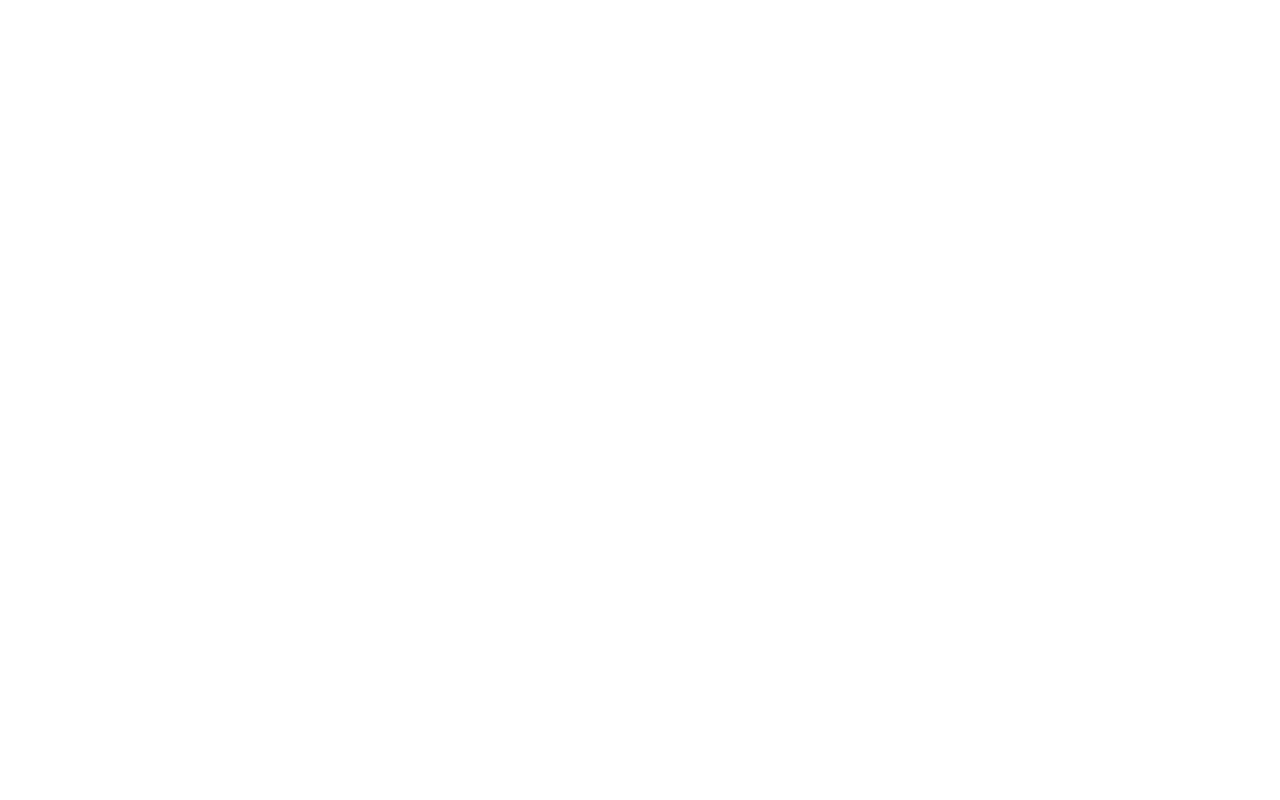
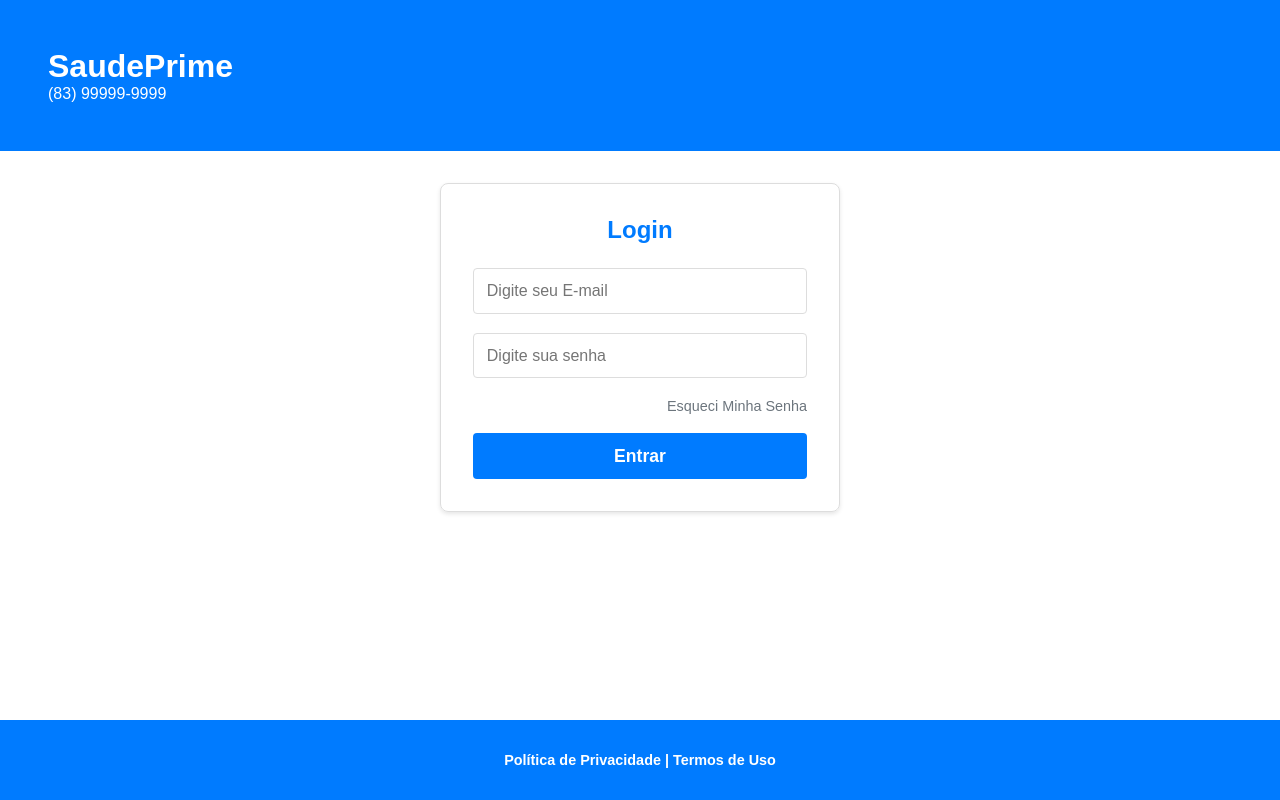
Before and after one commit to Projeto-Integrado-3/SistemaAgendamentoConsultas---Front-End, a plain HTML site: page index.html in a window 1280 px wide. Drawn offline with Linux system fonts and the light colour scheme.

Commit message:
Iniciando a pagina de login

```diff
--- a/components/footer.html
+++ b/components/footer.html
@@ -0,0 +1,3 @@
+<footer>
+    <p>Política de Privacidade | Termos de Uso</p>
+  </footer>
--- a/components/header.html
+++ b/components/header.html
@@ -0,0 +1,4 @@
+<header>
+    <h1>SaudePrime</h1>
+    <p>(83) 99999-9999</p>
+  </header>
--- a/index.html
+++ b/index.html
@@ -3,9 +3,26 @@
 <head>
     <meta charset="UTF-8">
     <meta name="viewport" content="width=device-width, initial-scale=1.0">
-    <title>Sistema De Agendamento de Consultas</title>
+    <link rel="stylesheet" href="styles/global.css">
+    <link rel="stylesheet" href="styles/login.css">
+    <title>Saúde Prime - Login</title>
 </head>
 <body>
+    <div id="header-container"></div>
 
+    <main class="login-container">
+        <h2>Login</h2>
+        <form id="loginform">
+            <input type="email" placeholder="Digite seu E-mail" required>
+            <input type="password" placeholder="Digite sua senha">
+            <a href="pages/recuperacao.html">Esqueci Minha Senha</a>
+            <button type="submit">Entrar</button>
+        </form>
+    </main>
+
+    <div id="footer-container"></div>
+
+    <script src="scripts/navigation.js"></script>
+    <script src="scripts/auth.js"></script>
 </body>
 </html>
--- a/scripts/auth.js
+++ b/scripts/auth.js
@@ -0,0 +1,21 @@
+// Simula usuário padrão para teste
+const usuariosSimulados = [
+    { email: "joana@exemplo.com", senha: "123456" }
+  ];
+
+  document.getElementById("loginForm").addEventListener("submit", (e) => {
+    e.preventDefault();
+    const email = document.querySelector("input[type='email']").value;
+    const senha = document.querySelector("input[type='password']").value;
+
+    const usuarioValido = usuariosSimulados.find(
+      u => u.email === email && u.senha === senha
+    );
+
+    if (usuarioValido) {
+      localStorage.setItem("usuarioLogado", JSON.stringify(usuarioValido));
+      window.location.href = "pages/dashboard.html";
+    } else {
+      alert("Credenciais inválidas!");
+    }
+  });
--- a/scripts/navigation.js
+++ b/scripts/navigation.js
@@ -0,0 +1,12 @@
+// Carrega Header e Footer em todas as páginas
+window.addEventListener("DOMContentLoaded", () => {
+    // Carrega Header
+    fetch("../components/header.html")
+      .then(res => res.text())
+      .then(data => document.getElementById("header-container").innerHTML = data);
+
+    // Carrega Footer
+    fetch("../components/footer.html")
+      .then(res => res.text())
+      .then(data => document.getElementById("footer-container").innerHTML = data);
+  });
--- a/styles/global.css
+++ b/styles/global.css
@@ -0,0 +1,42 @@
+/* Reset básico */
+
+*{
+    margin: 0;
+    padding: 0;
+    box-sizing: border-box;
+    font-family: Arial, Helvetica, sans-serif;
+}
+
+/* header */
+
+#header-container{
+    background: #007bff;
+    color: white;
+    padding: 3rem;
+    display: flex;
+    justify-content: space-between;
+    align-items: center;
+}
+
+#footer-container p{
+    text-decoration: none;
+    text-align: center;
+    font-size: 0.9rem;
+    cursor: pointer;
+}
+
+
+
+#footer-container{
+    background: #007bff;
+    color: white;
+    font-weight: bold;
+    padding: 2rem;
+    text-align: center;
+    position: fixed;
+    bottom: 0;
+    width: 100%;
+
+
+
+}
--- a/styles/login.css
+++ b/styles/login.css
@@ -0,0 +1,78 @@
+.login-container{
+    max-width: 400px;
+    margin: 2rem auto;
+    padding: 2rem;
+    border: 1px solid#ddd;
+    border-radius: 8px;
+    box-shadow: 0 2px 4px rgba(0, 0, 0, 0.1);
+}
+
+.login-container h2{
+    color: #007bff;
+    text-align: center;
+    margin-bottom: 1.5rem;
+}
+
+#loginform{
+    display: flex;
+    flex-direction: column;
+    gap: 1.2rem;
+}
+
+#loginform input{
+    padding: 0.8rem;
+    border: 1px solid#ddd;
+    border-radius: 4px;
+    font-size: 1rem;
+}
+
+#loginform input:focus{
+    outline: none;
+    border-color: #007bff;
+    box-shadow: 0 0 0 2px rgba(0, 123, 255, 0.25)
+}
+
+
+/* Estilo do botão */
+
+#loginform button{
+    background-color: #007bff;
+    color: white;
+    padding: 0.8rem;
+    border: none;
+    border-radius: 4px;
+    font-size: 1.1rem;
+    font-weight: bold;
+    cursor: pointer;
+    transition: background-color 0.3s ease;
+}
+
+#loginform button:hover{
+    background-color: #0056b3;
+}
+
+#loginform a{
+    color: #6c757d;
+    text-decoration: none;
+    text-align: right;
+    font-size: 0.9rem;
+    transition: color 0.3s ease;
+}
+
+#loginform a:hover{
+    color: #007bff;
+    text-decoration: underline;
+}
+
+/* Responsividade */
+
+@media (max-eidth: 400px){
+    .login-container{
+        margin: 1rem;
+        padding: 1.5rem;
+    }
+    #loginform input, #loginform button{
+        padding: 0.7rem;
+    }
+
+}
```
Also changed, not shown: pages/recuperacao.html (added).
